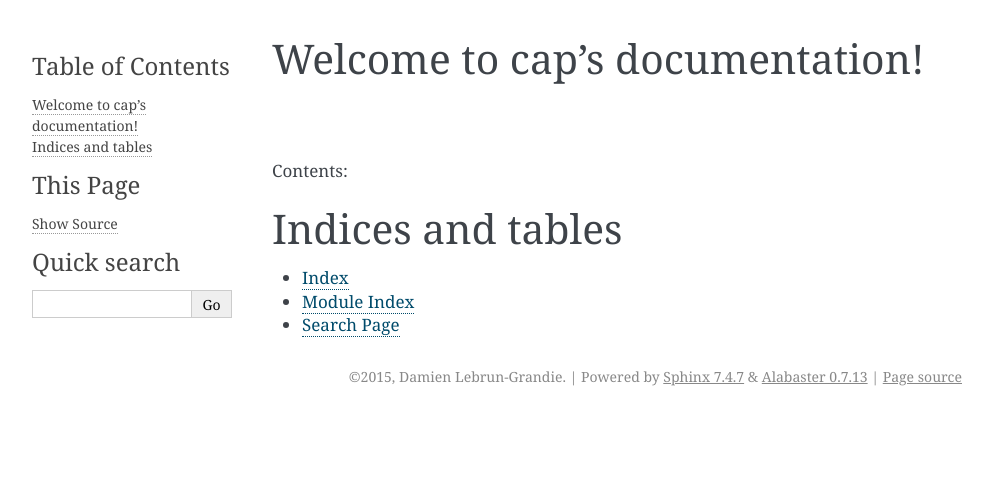
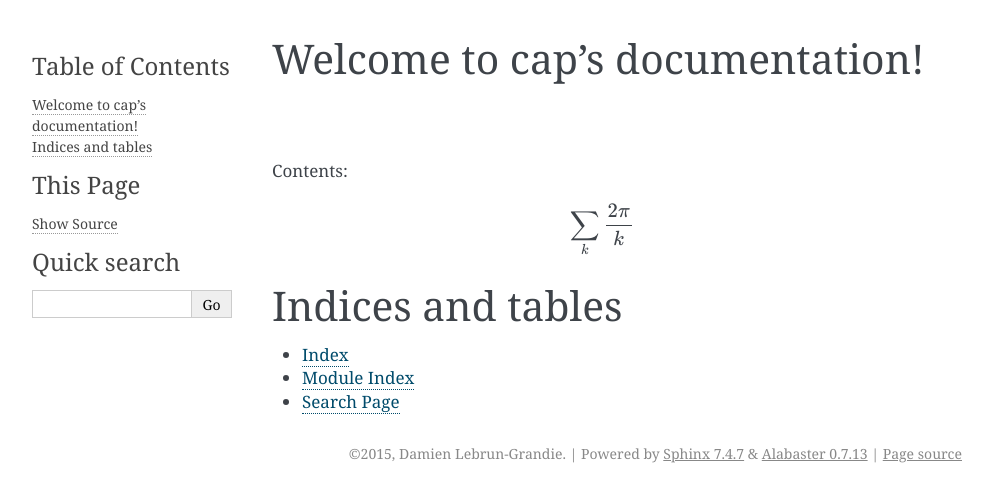
Before and after one commit to ORNL-CEES/Cap, a Sphinx documentation site: the page built from docs/source/index.rst, in a window 1280 px wide. Shown: the top 502 px of the page, without its empty margins (148-1141 px from the left). Built offline with Sphinx 7.4.7, drawn with Linux system fonts in a browser that asks for light colours.

Commit message:
test math in doc

```diff
--- a/docs/source/index.rst
+++ b/docs/source/index.rst
@@ -11,6 +11,8 @@ Contents:
 .. toctree::
    :maxdepth: 2
 
+.. math::
+  \sum_k \frac{2\pi}{k}
 
 
 Indices and tables
```
